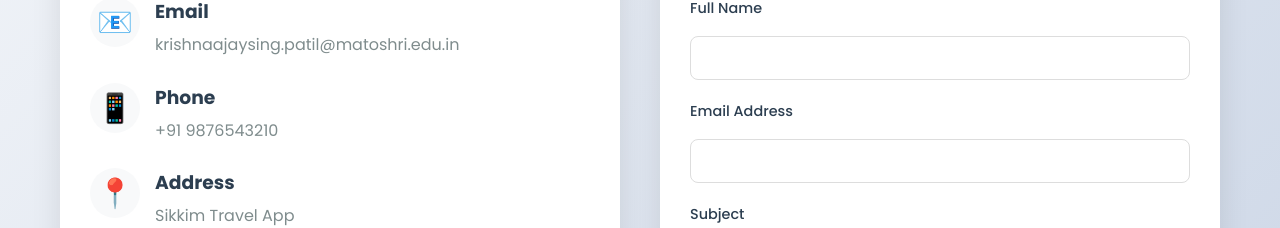
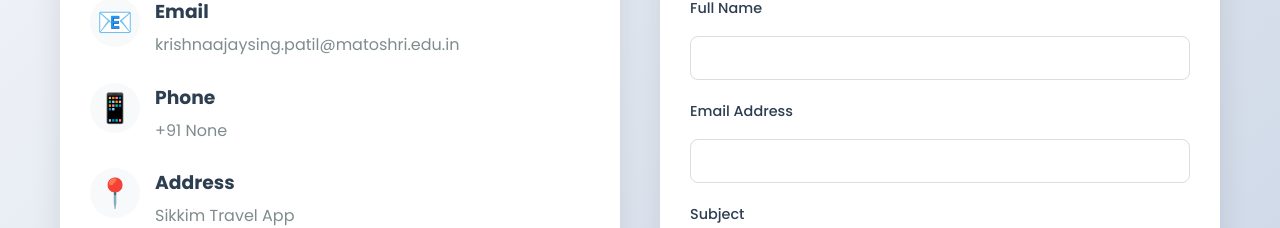
Before and after one commit to Krishna67890/Sikkim-Travel-App, a React (Vite) app: page /contact in a window 1280 px wide. Shown: the part 408-636 px from the top of the page. Built offline with nearby package versions, Linux system fonts and the light colour scheme.

Commit message:
Contact.jsx

```diff
--- a/src/pages/Contact/Contact.jsx
+++ b/src/pages/Contact/Contact.jsx
@@ -57,7 +57,7 @@ const Contact = () => {
             <div className="contact-icon">📱</div>
             <div className="contact-text">
               <h3>Phone</h3>
-              <p>+91 9876543210</p>
+              <p>+91 None</p>
             </div>
           </div>
 
```
